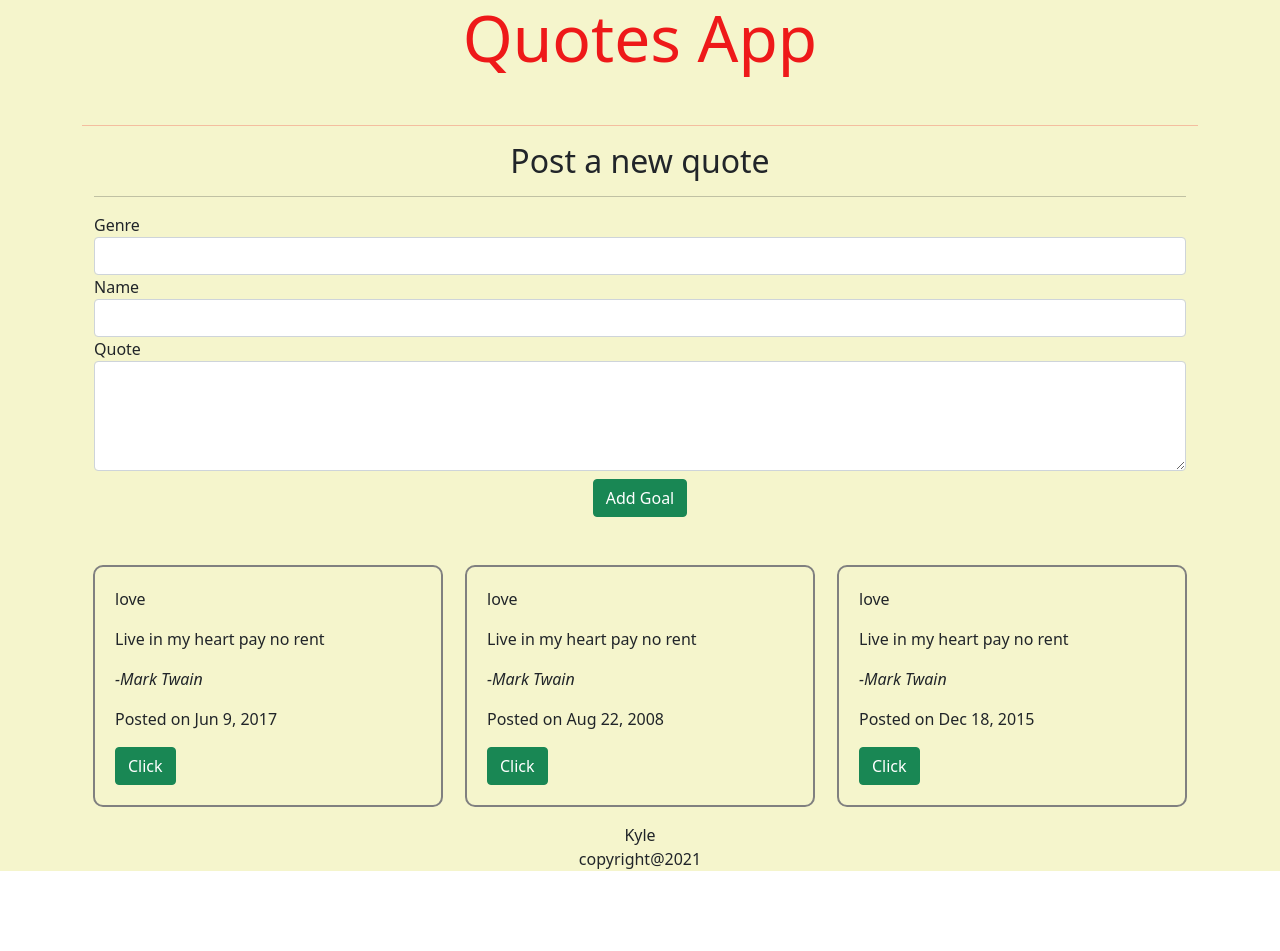
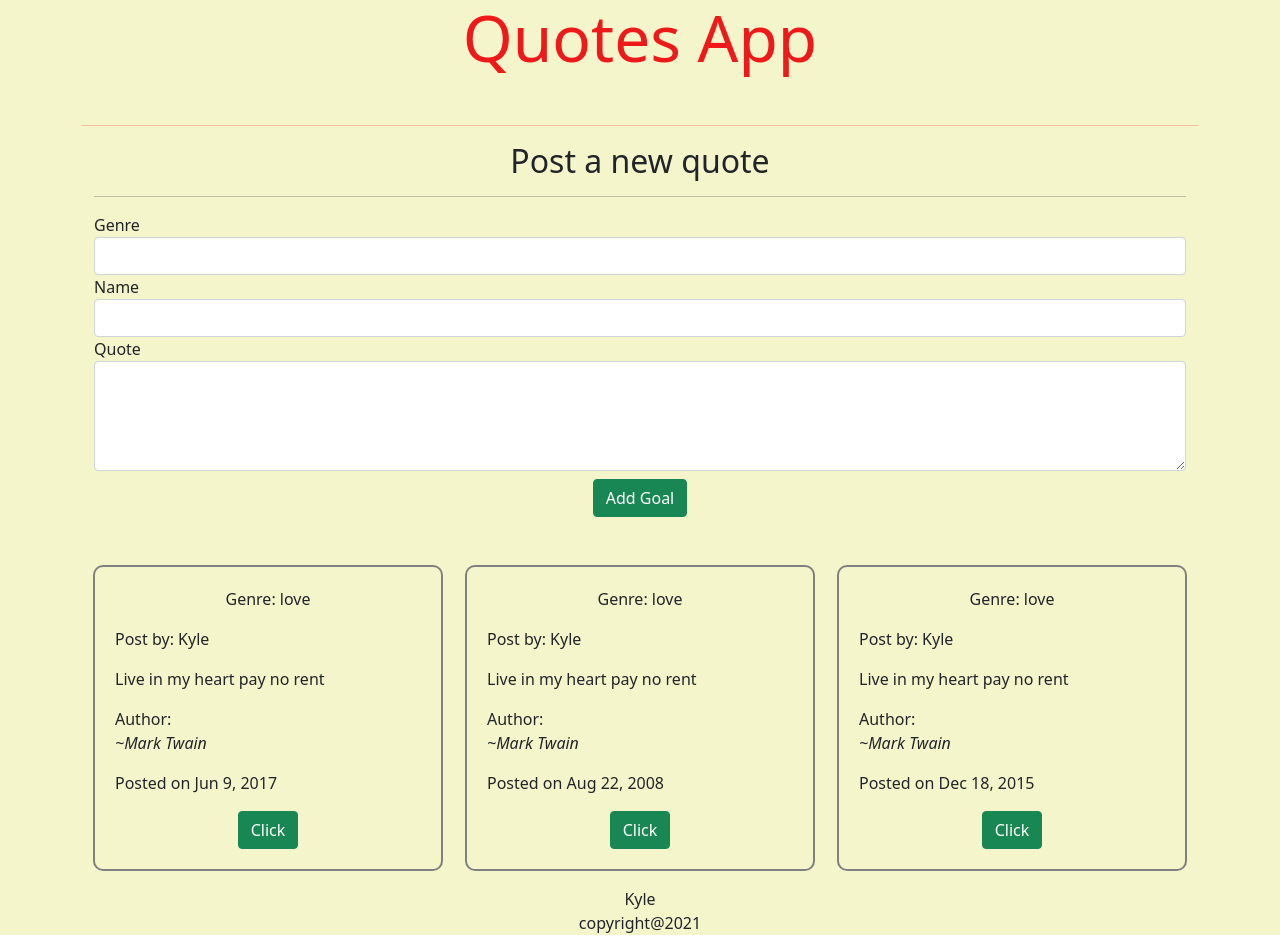
Before and after one commit to KyleTrippK/Quotes_App, an Angular app in the folder Quotes-App/: page / in a window 1280 px wide. Before the commit the page ends 887 px from the top, so only its background shows below. Built offline with nearby package versions, Linux system fonts and the light colour scheme.

Commit message:
Updates the quote properties in the html document

```diff
--- a/Quotes-App/src/app/components/quotes/quotes.component.html
+++ b/Quotes-App/src/app/components/quotes/quotes.component.html
@@ -7,12 +7,15 @@
     <div class="container">
         <div class="row">
             <div class="col-sm-3 mt-5 quoteCard" *ngFor = 'let quotes of quote;let i = index'>
-                    <p>{{quotes.genre}}</p>
+                    <p class="quoteGenre text-center">Genre: {{quotes.genre}}</p>
+                    <p>Post by: {{quotes.name}}</p>
                     <p>{{quotes.quote}}</p>
-                    <p><i>-{{quotes.author}}</i></p>
+                    <p>Author:<br><i>~{{quotes.author}}</i></p>
                     <p>Posted on {{quotes.datePost|date}}</p>
                     <app-more-info *ngIf='quotes.showInfo' [quote] = 'quotes' (quotesDelete)= "removeQuotes($event, i)"></app-more-info>
-                    <button (click)='toggleInfo(i)' class="btn btn-success button">Click</button>
+                    <div class="text-center">
+                        <button (click)='toggleInfo(i)' class="btn btn-success">Click</button>
+                    </div>
             </div>
         </div>
     </div>
```
